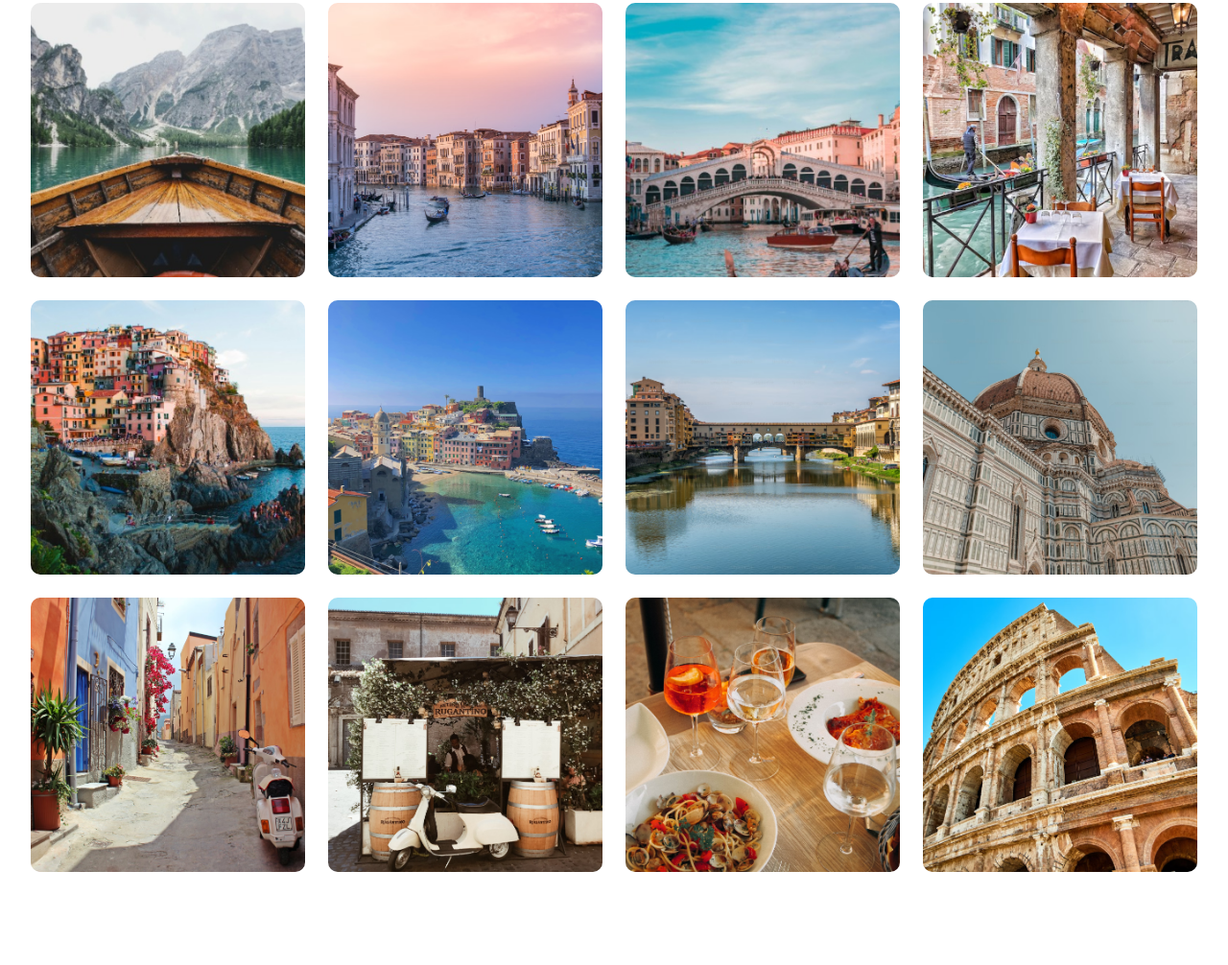
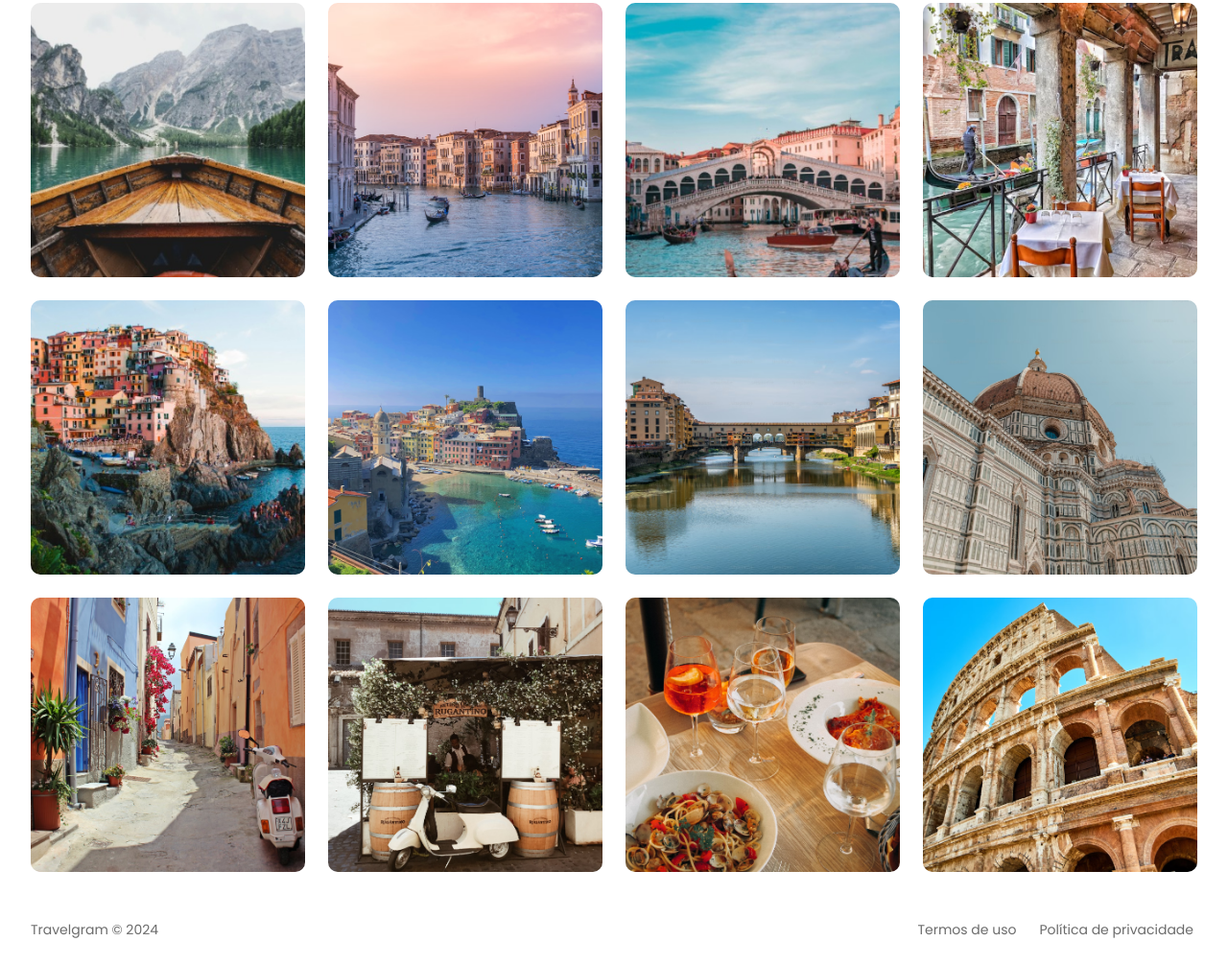
Before and after one commit to Erick-P-Calauro/projeto-perfil-viagens, a plain HTML site: page index.html in a window 1280 px wide. Shown: the part 365-1371 px from the top of the page at 96% size. Before the commit the page ends 1298 px from the top, so only its background shows below. Drawn offline with Linux system fonts and the light colour scheme.

Commit message:
feat: Adicionando e estilizando footer

```diff
--- a/index.html
+++ b/index.html
@@ -66,5 +66,12 @@
         <img src="./assets/images/Image 11.png" alt="Imagem">
         <img src="./assets/images/Image 12.png" alt="Imagem">
     </section>
+    <footer class="container">
+        <span>Travelgram © 2024</span>
+        <div id="terms">
+            <a href="#"><span>Termos de uso</span></a>
+            <a href="#"><span>Política de privacidade</span></a>
+        </div>
+    </footer>
 </body>
 </html>
--- /dev/null
+++ b/styles/footer.css
@@ -0,0 +1,22 @@
+footer {
+    display: flex;
+    align-items: center;
+    justify-content: space-between;
+
+    padding-block: 24px;
+}
+
+footer span {
+    font: var(--paragraph-md);
+    color: inherit;
+}
+
+footer a span {
+    padding: 4px;
+}
+
+footer div#terms {
+    display: flex;
+    align-items: center;
+    gap: 16px;
+}
--- a/styles/index.css
+++ b/styles/index.css
@@ -1,4 +1,5 @@
 @import url("./global.css");
 @import url("./header.css");
 @import url("./about.css");
-@import url("./gallery.css")
+@import url("./gallery.css");
+@import url("./footer.css");
```
